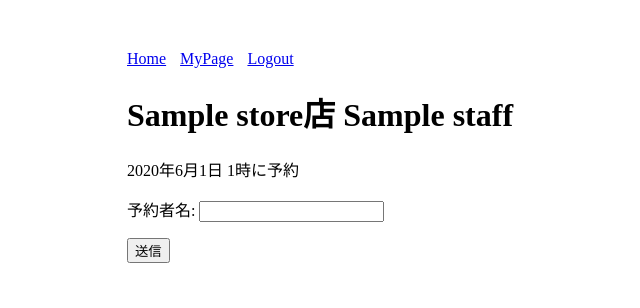
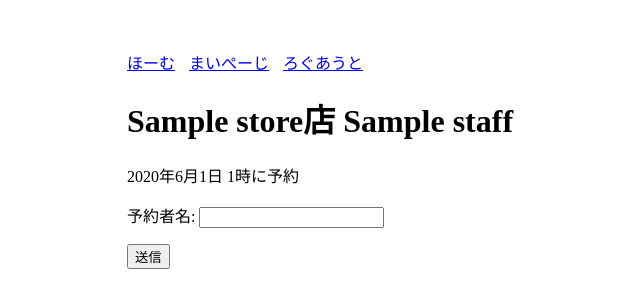
Before and after one commit to saka-21/Booking_site, a Django app: page /staff/1/booking/2020/06/01/1/ in a window 1280 px wide. Shown: the top 308 px of the page, without its empty margins (33-673 px from the left). Run offline with Django 3.2, Linux system fonts and the light colour scheme; a user stored in the database is signed in; tables that the repository leaves empty hold one stand-in row (values such as "Sample post").

Commit message:
Fix: ナビの表示をひらがなへ変更

```diff
--- a/booking/templates/booking/base.html
+++ b/booking/templates/booking/base.html
@@ -22,12 +22,12 @@
 <body>
 
 <nav>
-    <a href="{% url 'booking:store_list' %}">Home</a>
+    <a href="{% url 'booking:store_list' %}">ほーむ</a>
     {% if user.is_authenticated %}
-        <a href="{% url 'booking:my_page' %}">MyPage</a>
-        <a href="{% url 'booking:logout' %}">Logout</a>
+        <a href="{% url 'booking:my_page' %}">まいぺーじ</a>
+        <a href="{% url 'booking:logout' %}">ろぐあうと</a>
     {% else %}
-        <a href="{% url 'booking:login' %}">Login</a>
+        <a href="{% url 'booking:login' %}">ろぐいん</a>
     {% endif %}
 </nav>
 
```
